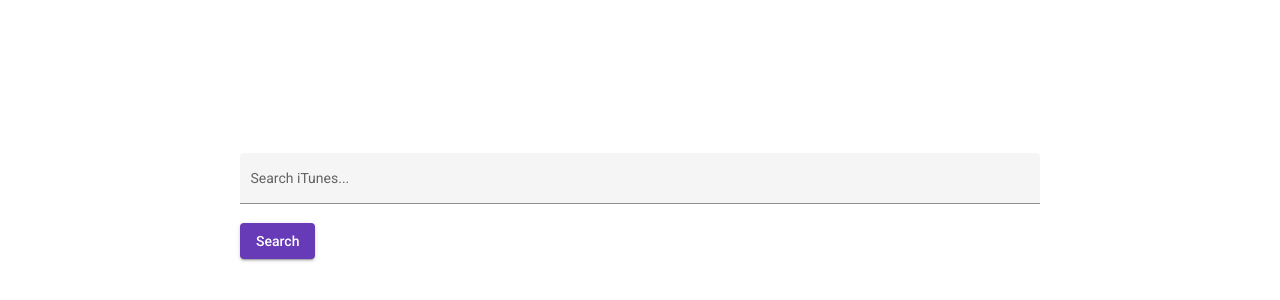
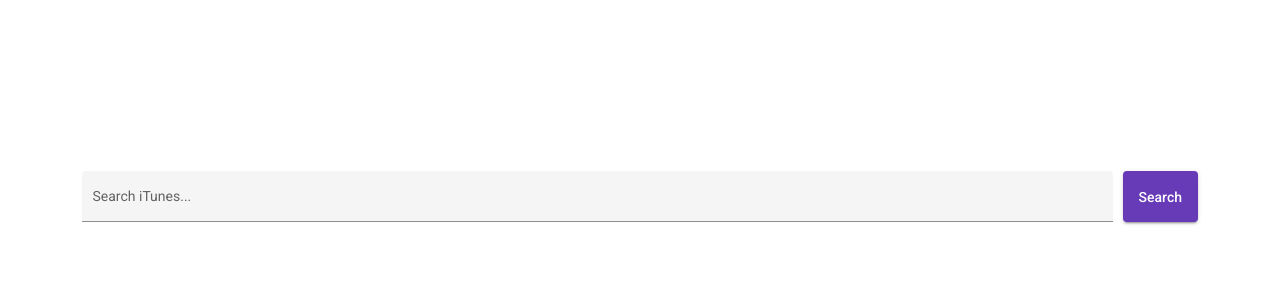
Before and after one commit to bkthigpen/angular-search-itunes, an Angular app: page / in a window 1280 px wide. Shown: the part 194-494 px from the top of the page. Built offline with nearby package versions, Linux system fonts and the light colour scheme.

Commit message:
Updates README and tweaks styles

```diff
--- a/src/app/app.component.html
+++ b/src/app/app.component.html
@@ -3,5 +3,6 @@
     label="Search iTunes..."
     name="form-itunes"
     placeholder="What's your jam?"
+    class="app__form"
   ></app-form>
 </div>
--- a/src/app/app.component.scss
+++ b/src/app/app.component.scss
@@ -2,5 +2,15 @@
   align-items: center;
   display: flex;
   height: 100vh;
+  padding-left: 20px;
+  padding-right: 20px;
   justify-content: center;
+
+  &__form {
+    width: 100%;
+
+    @media screen and (min-width: 480px) {
+      width: 90%;
+    }
+  }
 }
--- a/src/app/components/form/form.component.html
+++ b/src/app/components/form/form.component.html
@@ -1,26 +1,27 @@
 <form class="form">
   <mat-form-field class="form__field" appearance="fill">
     <mat-label for="form">{{ label }}</mat-label>
+    <!-- Componentize this-->
     <input
       id="form"
+      class="form__input"
       matInput
       type="text"
       [placeholder]="placeholder"
       [formControl]="form"
     >
-    <!-- {{ form.value }} -->
   </mat-form-field>
-  <app-button text="Search" (btnClick)="getResults()"></app-button>
+  <app-button class="form__button" text="Search" (btnClick)="getResults()"></app-button>
 </form>
 
 <!-- ngIf on form.value to search on each keystroke -->
 <!-- Using this current implementation based on acceptance criteria -->
-<mat-table *ngIf="results" #table [dataSource]="dataSource" class="mat-elevation-z1">
+<!-- Componentize this for next steps -->
+<mat-table *ngIf="results" #table [dataSource]="dataSource" class="table mat-elevation-z1">
   <ng-container matColumnDef="{{ column.id }}" *ngFor="let column of columnNames">
     <mat-header-cell *matHeaderCellDef mat-sort-header> {{ column.value || 'N/A'}}</mat-header-cell>
     <mat-cell *matCellDef="let element">{{ element[column.id] }}</mat-cell>
   </ng-container>
-
   <mat-header-row *matHeaderRowDef="displayedColumns"></mat-header-row>
   <mat-row *matRowDef="let row; columns: displayedColumns;"></mat-row>
 </mat-table>
--- a/src/app/components/form/form.component.scss
+++ b/src/app/components/form/form.component.scss
@@ -1,17 +1,17 @@
 .form {
   position: relative;
-  min-width: 300px;
+  display: flex;
+  width: 100%;
+  flex: 0 0 100%;
+  text-align: center;
 
   &__field {
-    display: block;
     width: 100%;
+    margin-right: 10px;
   }
 
-  @media screen and (min-width: 768px) {
-    min-width: 500px;
-  }
-
-  @media screen and (min-width: 1024px) {
-    min-width: 800px;
+  &__button {
+    display: flex;
+    padding-bottom: 1.34375em; // the measurement of the input padding-bottom
   }
 }
--- a/src/app/components/form/form.component.ts
+++ b/src/app/components/form/form.component.ts
@@ -9,6 +9,9 @@
   styleUrls: ['./form.component.scss']
 })
 
+// this is our smart component...for now
+// now to read up on componentizing in Angular
+// when I have free time
 export class FormComponent implements OnInit {
   @Input() form = new FormControl();
   @Input() label: string = 'Label';
@@ -33,27 +36,20 @@
   }
 
   getResults(): void {
-    // this.loading = true;
-    // this.errorMessage = '';
     this.configService.getResponse(this.form.value)
       .subscribe(
-        (response) => {                           //next() callback
+        (response) => {
           console.log('response received', response)
-          // this.results = response.results;
-          // this.dataSource = response.results;
-
           // only using this flag to render the table
-          // can do without it if we went with the keystroke route
+          // can do without it if we go with the keystroke route
           this.results = true;
           this.createTable(response.results);
 
           // clear input after each successful call
           this.clearInput();
         },
-        (error) => {                              //error() callback
+        (error) => {
           console.error('Request failed with error', error)
-          // this.errorMessage = error;
-          // this.loading = false;
           this.clearInput();
         })
   }
--- a/src/index.html
+++ b/src/index.html
@@ -2,7 +2,7 @@
 <html lang="en">
 <head>
   <meta charset="utf-8">
-  <title>AngularSearchItunes</title>
+  <title>Search iTunes</title>
   <base href="/">
   <meta name="viewport" content="width=device-width, initial-scale=1">
   <link rel="icon" type="image/x-icon" href="favicon.ico">
```
Also changed, not shown: 1 other file (tests, documents, lock files or other folders).
